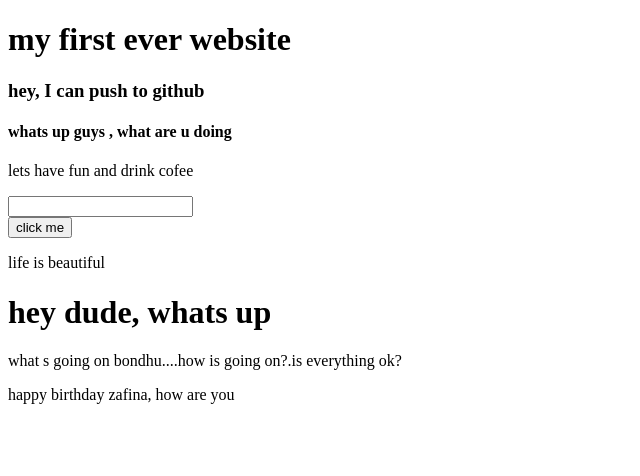
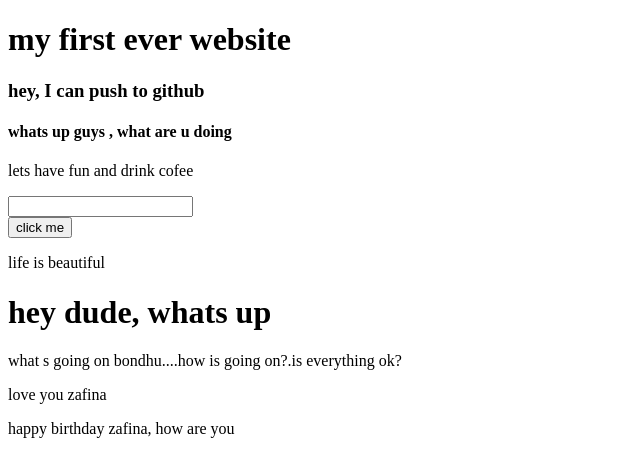
Before and after one commit to shubeen/my-first-website, a plain HTML site: page index.html in a window 1280 px wide. Shown: the whole page, without its empty margins (0-640 px from the left). Drawn offline with Linux system fonts and the light colour scheme.

Commit message:
Update index.html

```diff
--- a/index.html
+++ b/index.html
@@ -15,6 +15,7 @@
         <p>life is beautiful</p>
         <h1>hey dude, whats up</h1>
         <p>what s going on bondhu....how is going on?.is everything ok?</p>
+        <p> love you zafina</p>
 
     </div>
     <p>happy birthday zafina, how are you</p>
```
